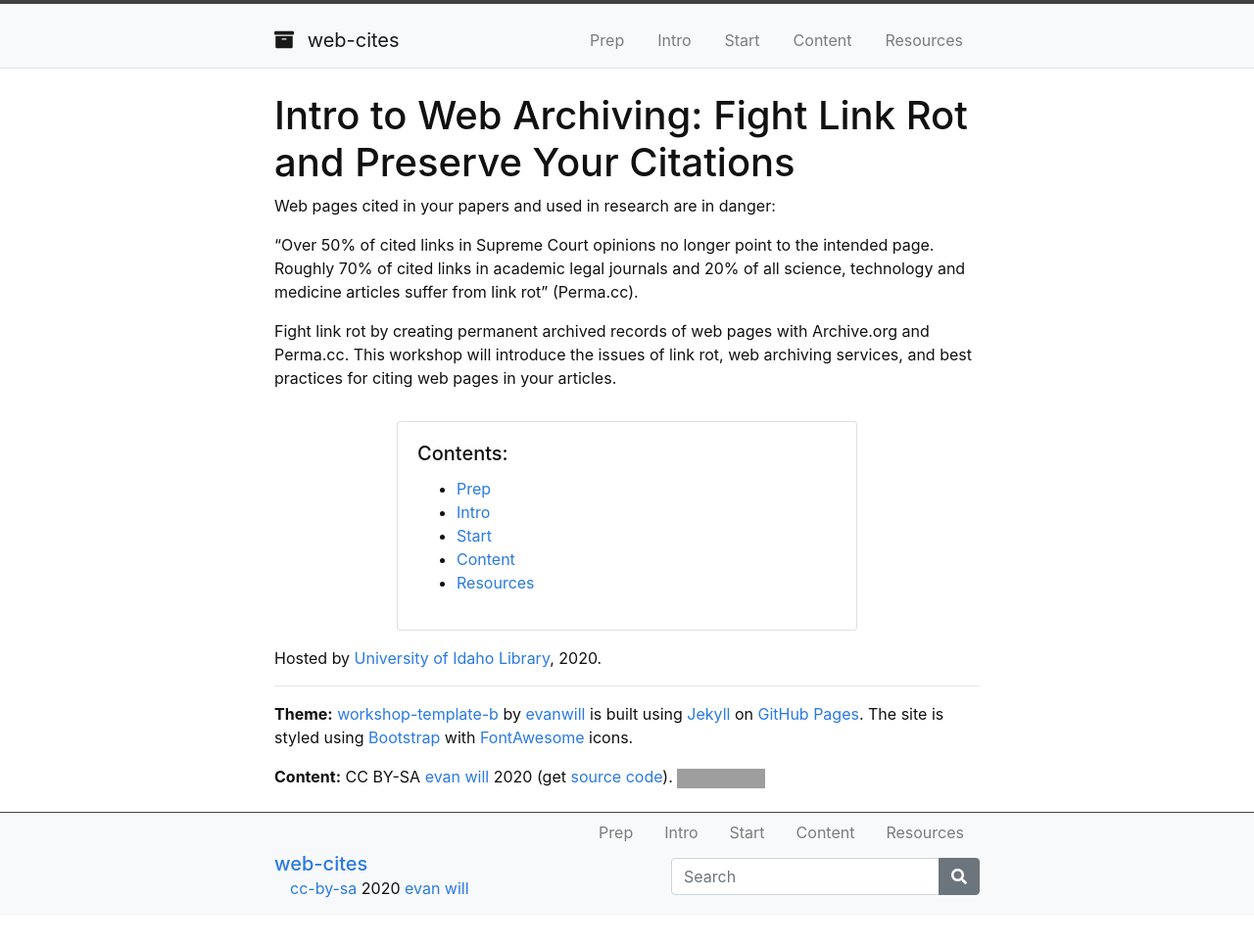
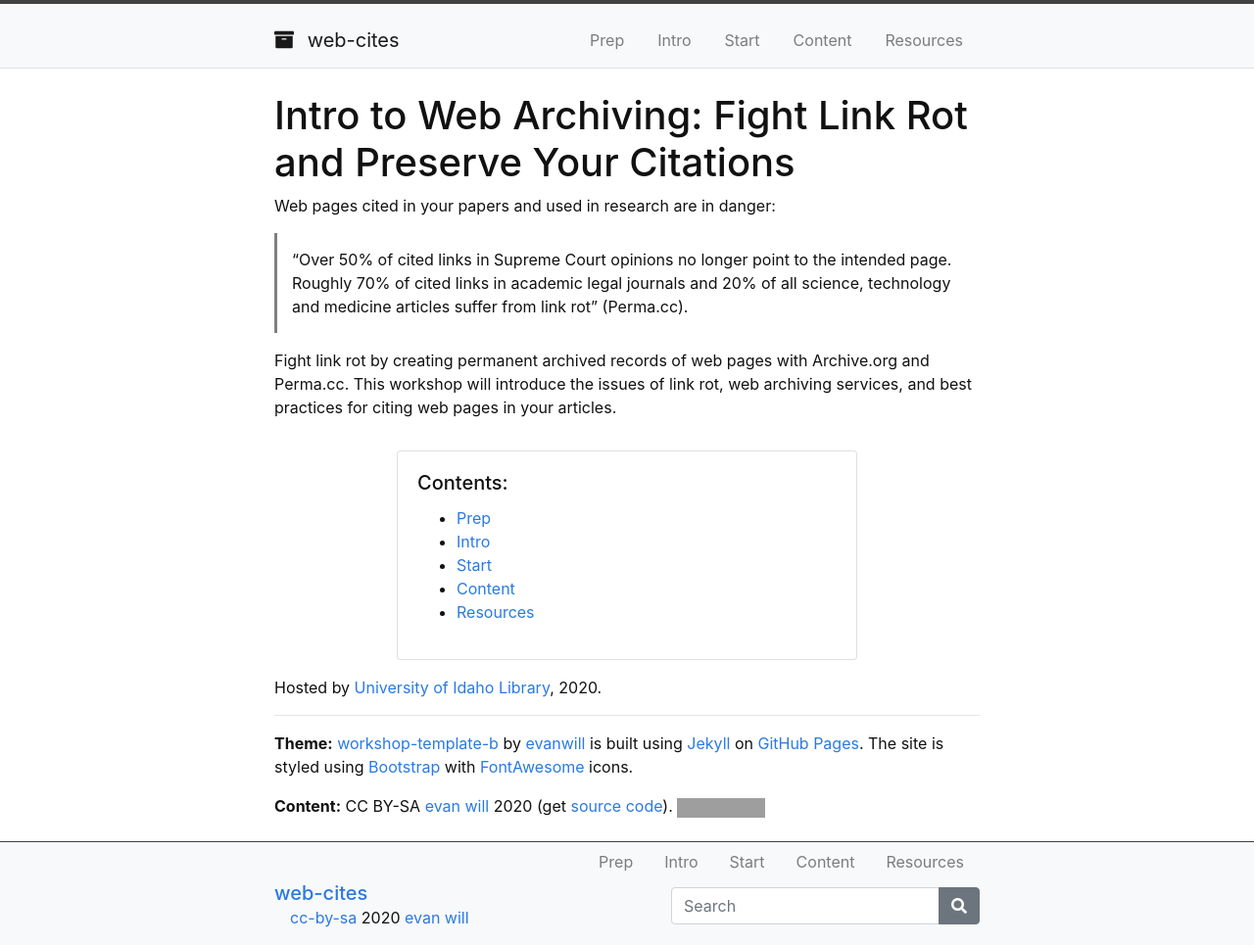
Before and after one commit to evanwill/web-cites, a Jekyll site: the page built from index.md, in a window 1280 px wide. Shown: the whole page at 98% size. Built offline with Jekyll 4.4.1, drawn with Linux system fonts in a browser that asks for light colours; before the commit the page ends 935 px from its top, so only the background shows below that; grey boxes are pictures that could not be loaded.

Commit message:
block quotes style

```diff
--- a/_sass/_custom.scss
+++ b/_sass/_custom.scss
@@ -40,3 +40,10 @@ a {
 }
 /* remove margin in alerts */
 .alert p:last-of-type { margin-bottom: 0; }
+
+/* block quotes */
+blockquote {
+    padding: 15px;
+    border-left: gray solid 3px;
+    p:last-of-type { margin-bottom: 0; }
+}
```
